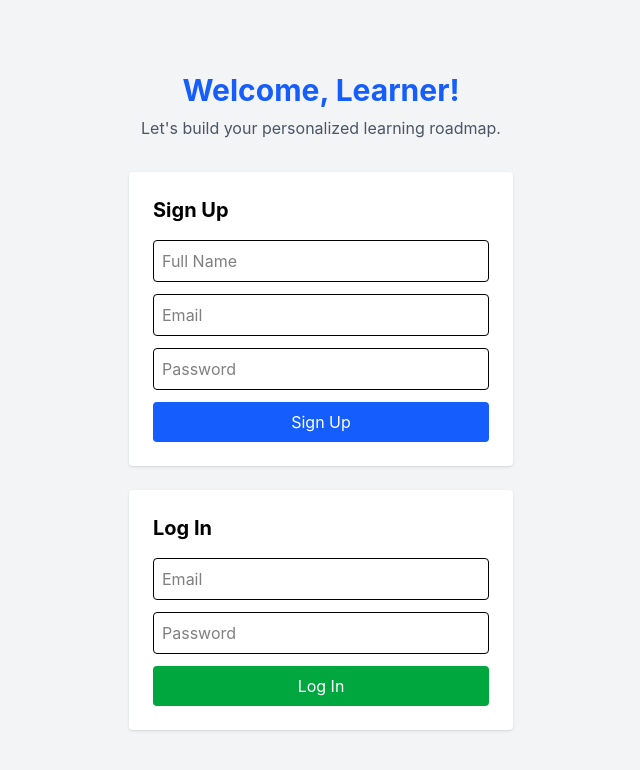
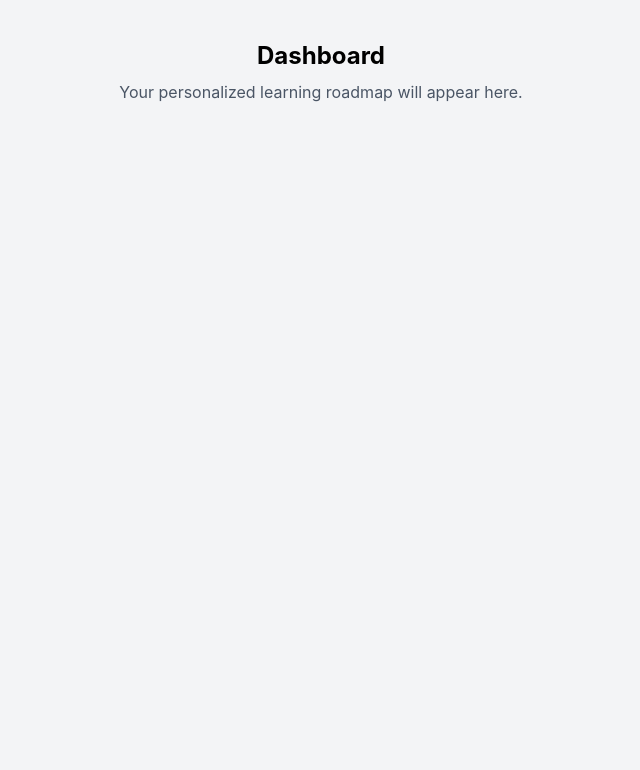
Before and after one commit to Aasthapasrija2522/ai-learning-recommender, a React app in the folder frontend/: page /dashboard in a window 1280 px wide. Shown: the top 770 px of the page, without its empty margins (319-959 px from the left). Built offline with nearby package versions, Linux system fonts and the light colour scheme; sample sign-in values are in the browser's storage; the HTML template or start-up script is replaced by a standard one.

Commit message:
Add React Router with protected dashboard route

```diff
--- a/frontend/package.json
+++ b/frontend/package.json
@@ -14,6 +14,7 @@
     "axios": "^1.18.1",
     "react": "^19.2.7",
     "react-dom": "^19.2.7",
+    "react-router-dom": "^7.18.1",
     "tailwindcss": "^4.3.2"
   },
   "devDependencies": {
--- a/frontend/src/App.jsx
+++ b/frontend/src/App.jsx
@@ -1,15 +1,27 @@
-import Welcome from './components/Welcome';
-import SignupForm from './components/SignupForm';
-import LoginForm from './components/LoginForm';
+import { BrowserRouter, Routes, Route, Navigate } from 'react-router-dom';
+import SignupPage from './pages/SignupPage';
+import LoginPage from './pages/LoginPage';
+import DashboardPage from './pages/DashboardPage';
+import ProtectedRoute from './components/ProtectedRoute';
 import './App.css';
 
 function App() {
   return (
-    <div className="App min-h-screen bg-gray-100 py-10">
-      <Welcome name="Learner" />
-      <SignupForm />
-      <LoginForm />
-    </div>
+    <BrowserRouter>
+      <Routes>
+        <Route path="/" element={<Navigate to="/signup" replace />} />
+        <Route path="/signup" element={<SignupPage />} />
+        <Route path="/login" element={<LoginPage />} />
+        <Route
+          path="/dashboard"
+          element={
+            <ProtectedRoute>
+              <DashboardPage />
+            </ProtectedRoute>
+          }
+        />
+      </Routes>
+    </BrowserRouter>
   );
 }
 
--- a/frontend/src/components/LoginForm.jsx
+++ b/frontend/src/components/LoginForm.jsx
@@ -1,10 +1,12 @@
 import { useState } from 'react';
+import { useNavigate } from 'react-router-dom';
 import { login } from '../api/api';
 
 function LoginForm() {
   const [email, setEmail] = useState('');
   const [password, setPassword] = useState('');
   const [message, setMessage] = useState('');
+  const navigate = useNavigate();
 
   const handleSubmit = async (e) => {
     e.preventDefault();
@@ -13,7 +15,7 @@ function LoginForm() {
     try {
       const response = await login(email, password);
       localStorage.setItem('token', response.data.access_token);
-      setMessage('Login successful!');
+      navigate('/dashboard');
     } catch (error) {
       if (error.response) {
         setMessage(`Error: ${error.response.data.detail}`);
--- /dev/null
+++ b/frontend/src/components/ProtectedRoute.jsx
@@ -0,0 +1,13 @@
+import { Navigate } from 'react-router-dom';
+
+function ProtectedRoute({ children }) {
+  const token = localStorage.getItem('token');
+
+  if (!token) {
+    return <Navigate to="/login" replace />;
+  }
+
+  return children;
+}
+
+export default ProtectedRoute;
--- /dev/null
+++ b/frontend/src/pages/DashboardPage.jsx
@@ -0,0 +1,10 @@
+function DashboardPage() {
+  return (
+    <div className="min-h-screen bg-gray-100 py-10 text-center">
+      <h1 className="text-2xl font-bold">Dashboard</h1>
+      <p className="text-gray-600 mt-2">Your personalized learning roadmap will appear here.</p>
+    </div>
+  );
+}
+
+export default DashboardPage;
--- /dev/null
+++ b/frontend/src/pages/LoginPage.jsx
@@ -0,0 +1,11 @@
+import LoginForm from '../components/LoginForm';
+
+function LoginPage() {
+  return (
+    <div className="min-h-screen bg-gray-100 py-10">
+      <LoginForm />
+    </div>
+  );
+}
+
+export default LoginPage;
--- /dev/null
+++ b/frontend/src/pages/SignupPage.jsx
@@ -0,0 +1,13 @@
+import Welcome from '../components/Welcome';
+import SignupForm from '../components/SignupForm';
+
+function SignupPage() {
+  return (
+    <div className="min-h-screen bg-gray-100 py-10">
+      <Welcome name="Learner" />
+      <SignupForm />
+    </div>
+  );
+}
+
+export default SignupPage;
```
Also changed, not shown: 2 other files (tests, documents, lock files or other folders).
